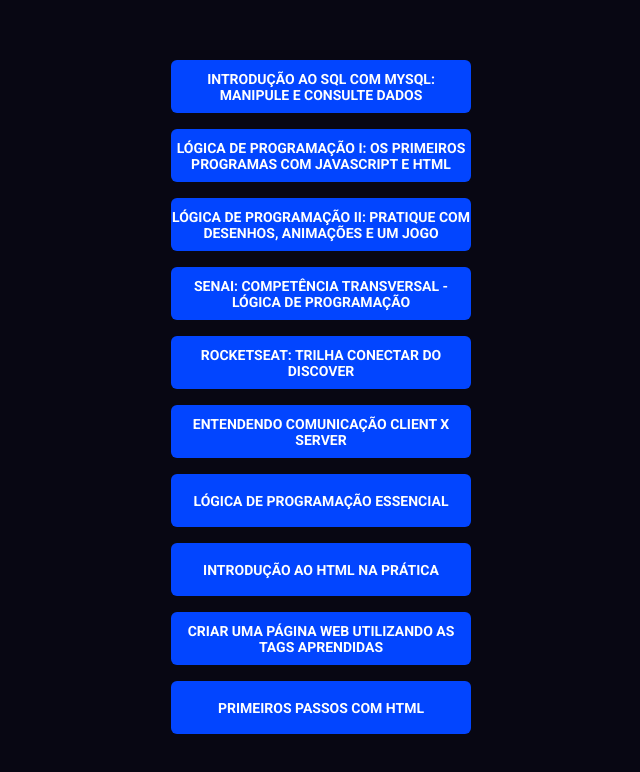
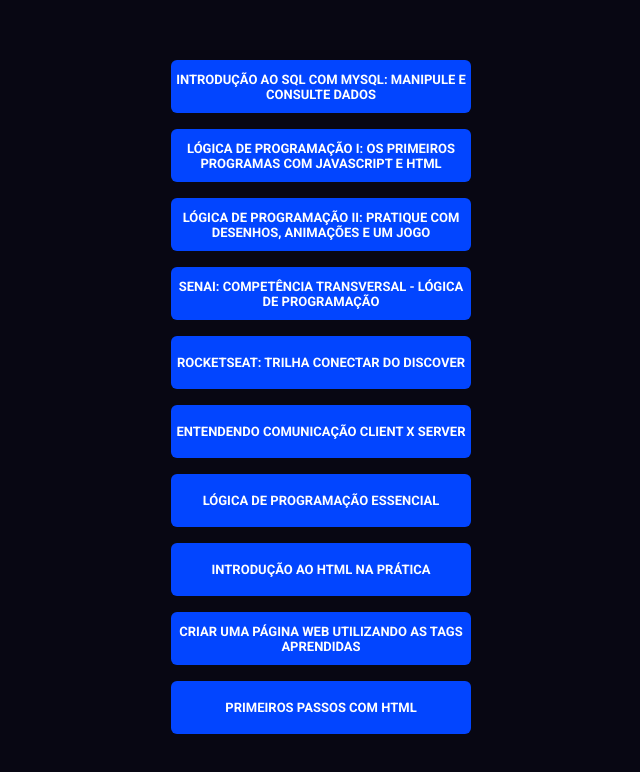
Before and after one commit to Gustavo-Mathias/My-Profile, a plain HTML site: page certificado.html in a window 1280 px wide. Shown: the whole page, without its empty margins (319-959 px from the left). Drawn offline with Linux system fonts and the light colour scheme.

Commit message:
update do username

```diff
--- a/My-Profile-main/css/style1.css
+++ b/My-Profile-main/css/style1.css
@@ -32,7 +32,7 @@ ul li a {
   background: #0245ff;
   color: white;
   text-transform: uppercase;
-  font-size: 14px;
+  font-size: 13px;
   margin-bottom: 16px;
   border-radius: 6px;
   transition: background 400ms;
--- a/certificado.html
+++ b/certificado.html
@@ -15,7 +15,7 @@
  <div class="container">
   <ul>
     <li>
-      <a href="https://cursos.alura.com.br/user/gumathias1304/course/mysql-manipule-dados-com-sql/certificate" target="_blank" rel="noopener noreferrer">INTRODUÇÃO AO SQL COM MYSQL: MANIPULE E CONSULTE DADOS</a>
+      <a href="https://cursos.alura.com.br/user/gumathias1304/course/mysql-manipule-dados-com-sql/certificate" target="_blank" rel="noopener noreferrer">INTRODUÇÃO AO SQL COM MYSQL: MANIPULE E CONSULTE DADOs</a>
     </li>
     <li>
       <a href="https://cursos.alura.com.br/user/gumathias1304/course/logica-programacao-pratica-com-desenho-animacoes-em-jogo/certificate" target="_blank" rel="noopener noreferrer">LÓGICA DE PROGRAMAÇÃO I: OS PRIMEIROS
```
Also changed, not shown: index.html (+1 -1 lines).
